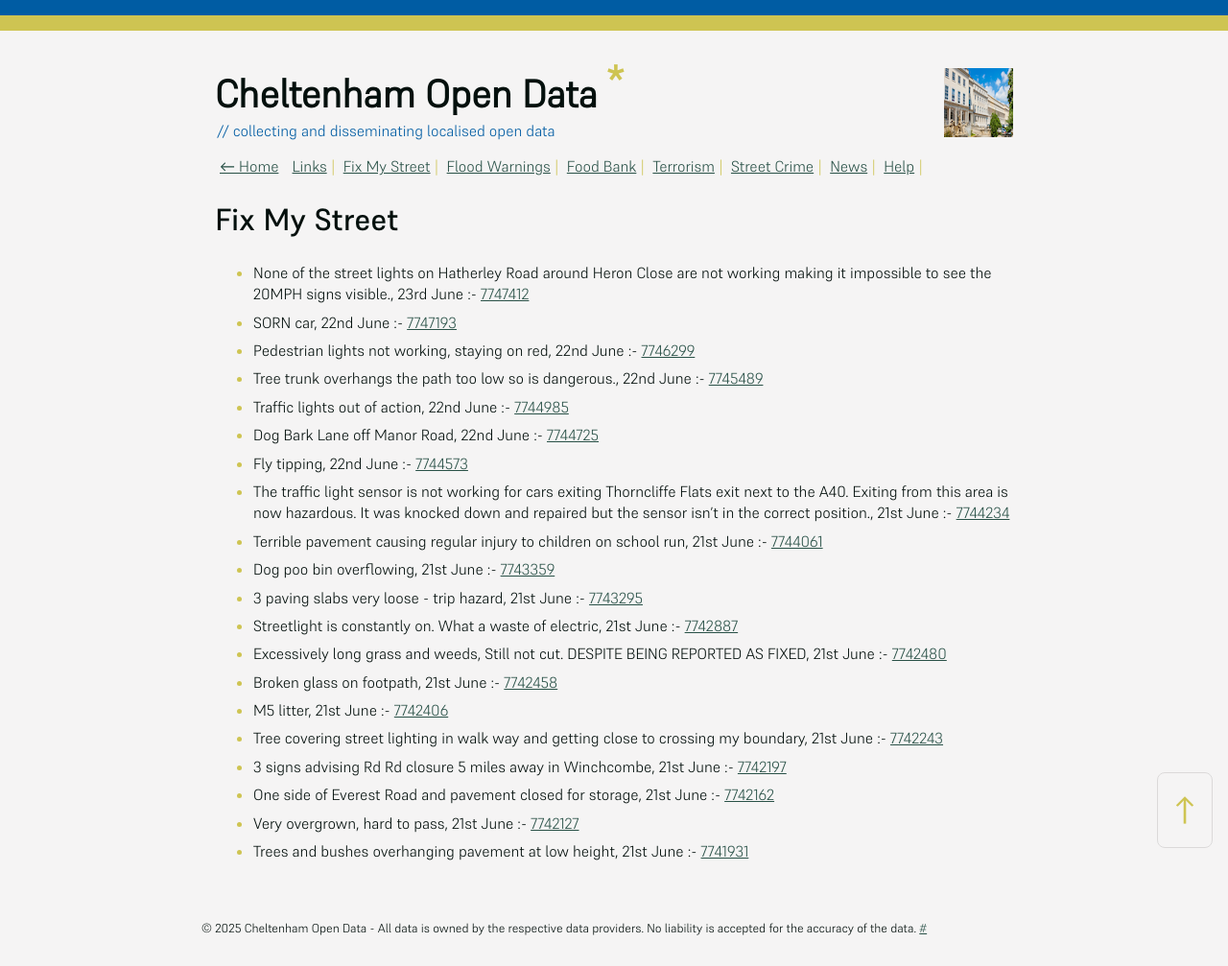
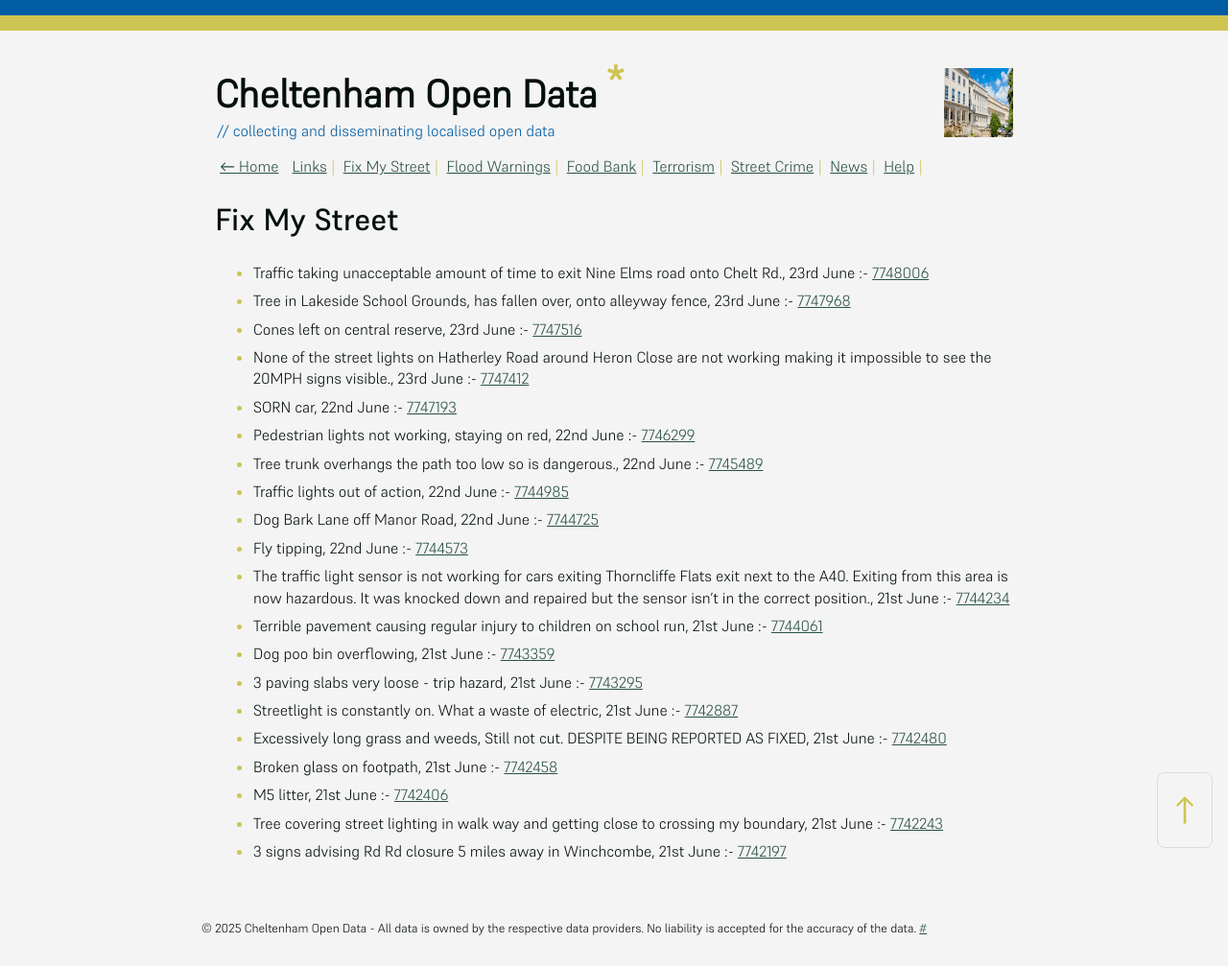
Before and after one commit to mat-0/cheltenham-open-data, a Jekyll site: the page built from _pages/fix-my-street.md, in a window 1280 px wide. Shown: the whole page at 96% size. Built offline with Jekyll 4.4.1, drawn with Linux system fonts in a browser that asks for light colours.

Commit message:
Updated 2025-06-23 07:57:45

```diff
--- a/_pages/fix-my-street.md
+++ b/_pages/fix-my-street.md
@@ -9,6 +9,9 @@ permalink: /fix-my-street
 
 <!-- fix_marker starts -->
 
+- Traffic taking unacceptable amount of time to exit Nine Elms road onto Chelt Rd., 23rd June :- [7748006](https://www.fixmystreet.com/report/7748006)
+- Tree in Lakeside School Grounds, has fallen over, onto alleyway fence, 23rd June :- [7747968](https://www.fixmystreet.com/report/7747968)
+- Cones left on central reserve, 23rd June :- [7747516](https://www.fixmystreet.com/report/7747516)
 - None of the street lights on Hatherley Road around Heron Close are not working making it impossible to see the 20MPH signs visible., 23rd June :- [7747412](https://www.fixmystreet.com/report/7747412)
 - SORN car, 22nd June :- [7747193](https://www.fixmystreet.com/report/7747193)
 - Pedestrian lights not working, staying on red, 22nd June :- [7746299](https://www.fixmystreet.com/report/7746299)
@@ -26,8 +29,5 @@ permalink: /fix-my-street
 - M5 litter, 21st June :- [7742406](https://www.fixmystreet.com/report/7742406)
 - Tree covering street lighting in walk way and getting close to crossing my boundary, 21st June :- [7742243](https://www.fixmystreet.com/report/7742243)
 - 3 signs advising Rd Rd closure 5 miles away in Winchcombe, 21st June :- [7742197](https://www.fixmystreet.com/report/7742197)
-- One side of Everest Road and pavement closed for storage, 21st June :- [7742162](https://www.fixmystreet.com/report/7742162)
-- Very overgrown, hard to pass, 21st June :- [7742127](https://www.fixmystreet.com/report/7742127)
-- Trees and bushes overhanging pavement at low height, 21st June :- [7741931](https://www.fixmystreet.com/report/7741931)
 
 <!-- fix_marker ends -->
```
Also changed, not shown: _data/flood.json (+4 -4 lines), _pages/news.md (+6 -6 lines), index.md (+5 -5 lines).
